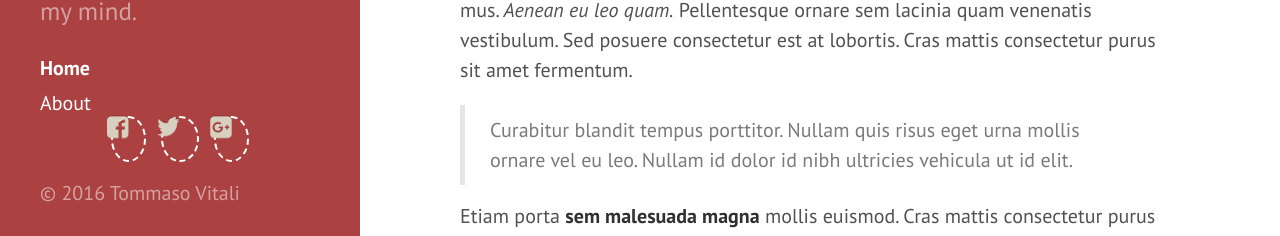
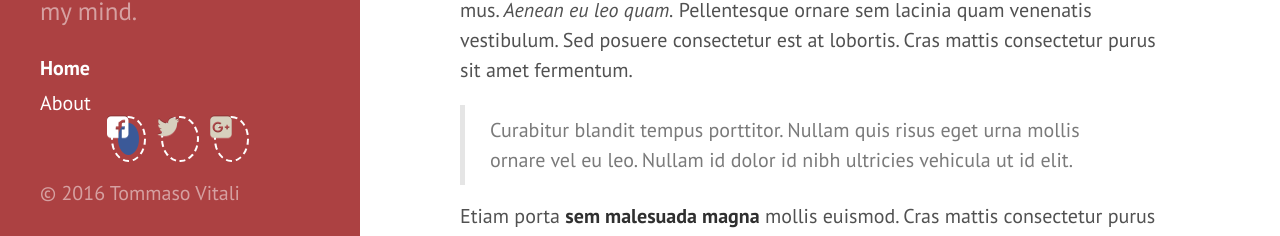
Before and after one commit to tommivitali/tommivitali.github.io, a Jekyll site: the page built from index.html, in a window 1280 px wide and 1400 px high, scrolled down 508 px. Shown: the part 1152-1388 px from the top of the window. Built offline with Jekyll 4.4.1, drawn with Linux system fonts in a browser that asks for light colours; nearby versions of some CDN libraries; the list of posts is cut into pages by our own code.

Commit message:
Icone social

```diff
--- a/public/css/social.css
+++ b/public/css/social.css
@@ -33,3 +33,8 @@
   margin-left: -5px;
   transform: translateX(5px) rotate(360deg);
 }
+
+.social .link.facebook {
+  background-color: #3B5998;
+  color: white;
+}
```
